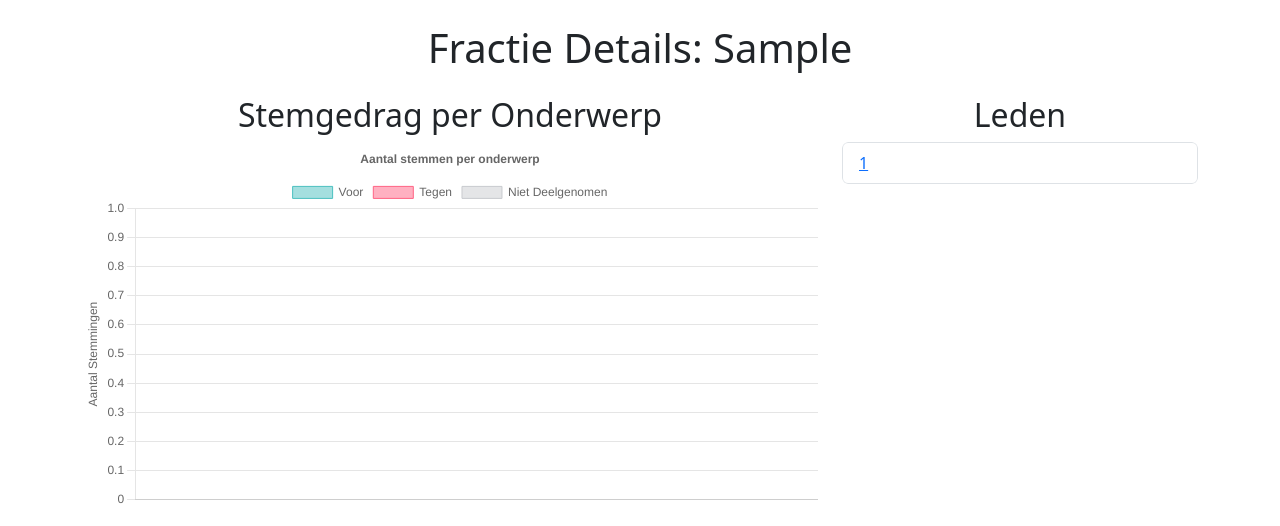
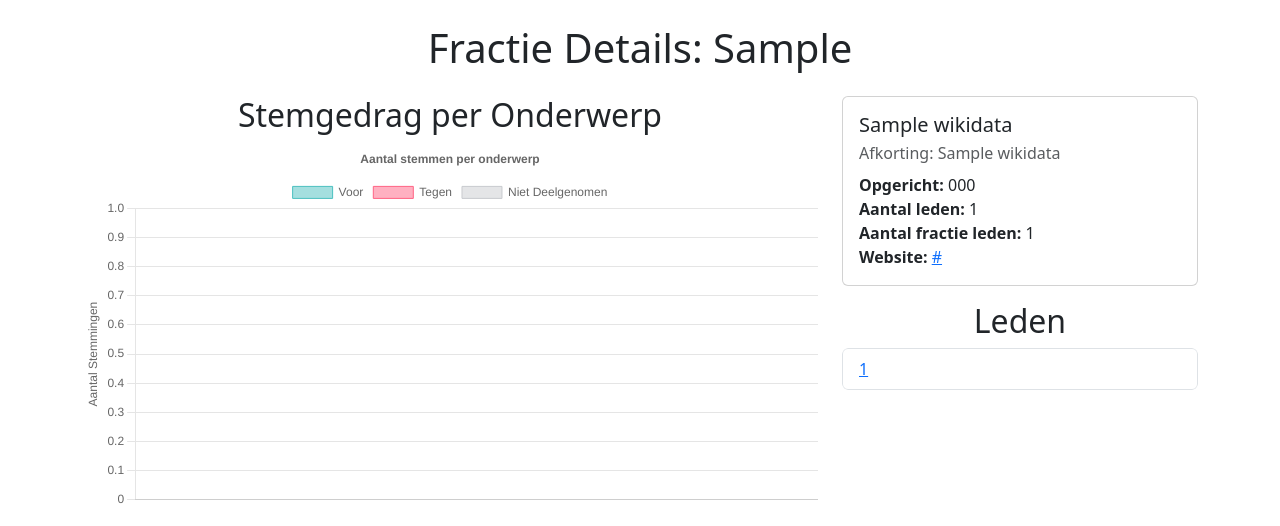
Before and after one commit to twanh/tweedekamer-dashboard, a Flask app: template app/templates/fractie.html in a window 1280 px wide. Shown: the part 56-582 px from the top of the page. Run offline with Flask 3, Linux system fonts and the light colour scheme; the template is opened without the code that fills it: most values are stand-ins (such as "Sample title", 1, 10 or a date in 2020).

Commit message:
Add info from wikidata to fracties

```diff
--- a/app/app.py
+++ b/app/app.py
@@ -17,6 +17,22 @@
 
     sparql.setQuery(query)
     sparql.setReturnFormat(JSON)
+    return sparql.query().convert()
+
+
+def get_wikidata_results(query):
+    """Query Wikidata SPARQL endpoint with a proper User-Agent."""
+    sparql = SPARQLWrapper('https://query.wikidata.org/sparql')
+    sparql.setQuery(query)
+    sparql.setReturnFormat(JSON)
+    # Be a good citizen; identify this app
+    try:
+        sparql.setAgent(
+            'tweedekamer-dashboard/1.0 (https://github.com/; contact: example@example.com)',
+        )
+    except Exception:
+        # Older versions may not support setAgent; proceed without failing
+        pass
     return sparql.query().convert()
 
 
@@ -399,6 +415,48 @@
         for res in leden_results['results']['bindings']
     ]
 
+    # Fetch Wikidata info for this fractie by Dutch label
+    wikidata_query = f"""
+    PREFIX wd: <http://www.wikidata.org/entity/>
+    PREFIX wdt: <http://www.wikidata.org/prop/direct/>
+    PREFIX rdfs: <http://www.w3.org/2000/01/rdf-schema#>
+    PREFIX wikibase: <http://wikiba.se/ontology#>
+    PREFIX bd: <http://www.bigdata.com/rdf#>
+
+    SELECT ?item ?itemLabel ?shortName ?website ?inception ?memberCount WHERE {{
+      ?item wdt:P31 wd:Q7278 ;  # instance of political party
+            rdfs:label "{decoded_fractie_naam}"@nl .
+      OPTIONAL {{ ?item wdt:P1813 ?shortName . }}
+      OPTIONAL {{ ?item wdt:P856 ?website . }}
+      OPTIONAL {{ ?item wdt:P571 ?inception . }}
+      OPTIONAL {{ ?item wdt:P2124 ?memberCount . }}
+      SERVICE wikibase:label {{ bd:serviceParam wikibase:language "nl,en" }}
+    }}
+    LIMIT 1
+    """
+
+    wikidata_res = get_wikidata_results(wikidata_query)
+    wikidata_info = None
+    if wikidata_res and wikidata_res.get('results', {}).get('bindings'):
+        b = wikidata_res['results']['bindings'][0]
+        # Format inception date nicely if present
+        inception_raw = b.get('inception', {}).get('value')
+        inception_display = None
+        if inception_raw:
+            try:
+                # Expected format: YYYY-MM-DD or full xsd:dateTime
+                inception_display = inception_raw[:10]
+            except Exception:
+                inception_display = inception_raw
+
+        wikidata_info = {
+            'label': b.get('itemLabel', {}).get('value'),
+            'shortName': b.get('shortName', {}).get('value'),
+            'website': b.get('website', {}).get('value'),
+            'inception': inception_display,
+            'memberCount': b.get('memberCount', {}).get('value'),
+        }
+
     # Recent zaken the fractie voted on (with their vote)
     recent_zaken_query = f"""
     PREFIX tk: <http://www.semanticweb.org/twanh/ontologies/2025/9/tk/>
@@ -452,6 +510,8 @@
         total_votes=total_votes,
         onderwerp_votes=onderwerp_votes,
         recent_zaken=recent_zaken,
+        wikidata=wikidata_info,
+        member_count=len(leden),
     )
 
 
--- a/app/templates/fractie.html
+++ b/app/templates/fractie.html
@@ -13,6 +13,30 @@
         </div>
 
         <div class="col-md-4">
+            {% if wikidata %}
+            <div class="card mb-3">
+                <div class="card-body">
+                    <h5 class="card-title mb-1">{{ wikidata.label or fractie_naam }}</h5>
+                    {% if wikidata.shortName %}
+                        <div class="text-muted mb-2">Afkorting: {{ wikidata.shortName }}</div>
+                    {% endif %}
+                    <div class="mt-2">
+                        {% if wikidata.inception %}
+                            <div><span class="fw-bold">Opgericht:</span> {{ wikidata.inception }}</div>
+                        {% endif %}
+                        <div>
+                            <span class="fw-bold">Aantal leden:</span> {{ wikidata.memberCount }}
+                        </div>
+                        <div>
+                            <span class="fw-bold">Aantal fractie leden:</span> {{member_count}}
+                        </div>
+                        {% if wikidata.website %}
+                            <div><span class="fw-bold">Website:</span> <a href="{{ wikidata.website }}" target="_blank" rel="noopener noreferrer">{{ wikidata.website }}</a></div>
+                        {% endif %}
+                    </div>
+                </div>
+            </div>
+            {% endif %}
             <h2 class="text-center">Leden</h2>
             {% if leden %}
                 <ul class="list-group" id="ledenLijst" style="max-height: 500px; overflow-y: auto;">
```
